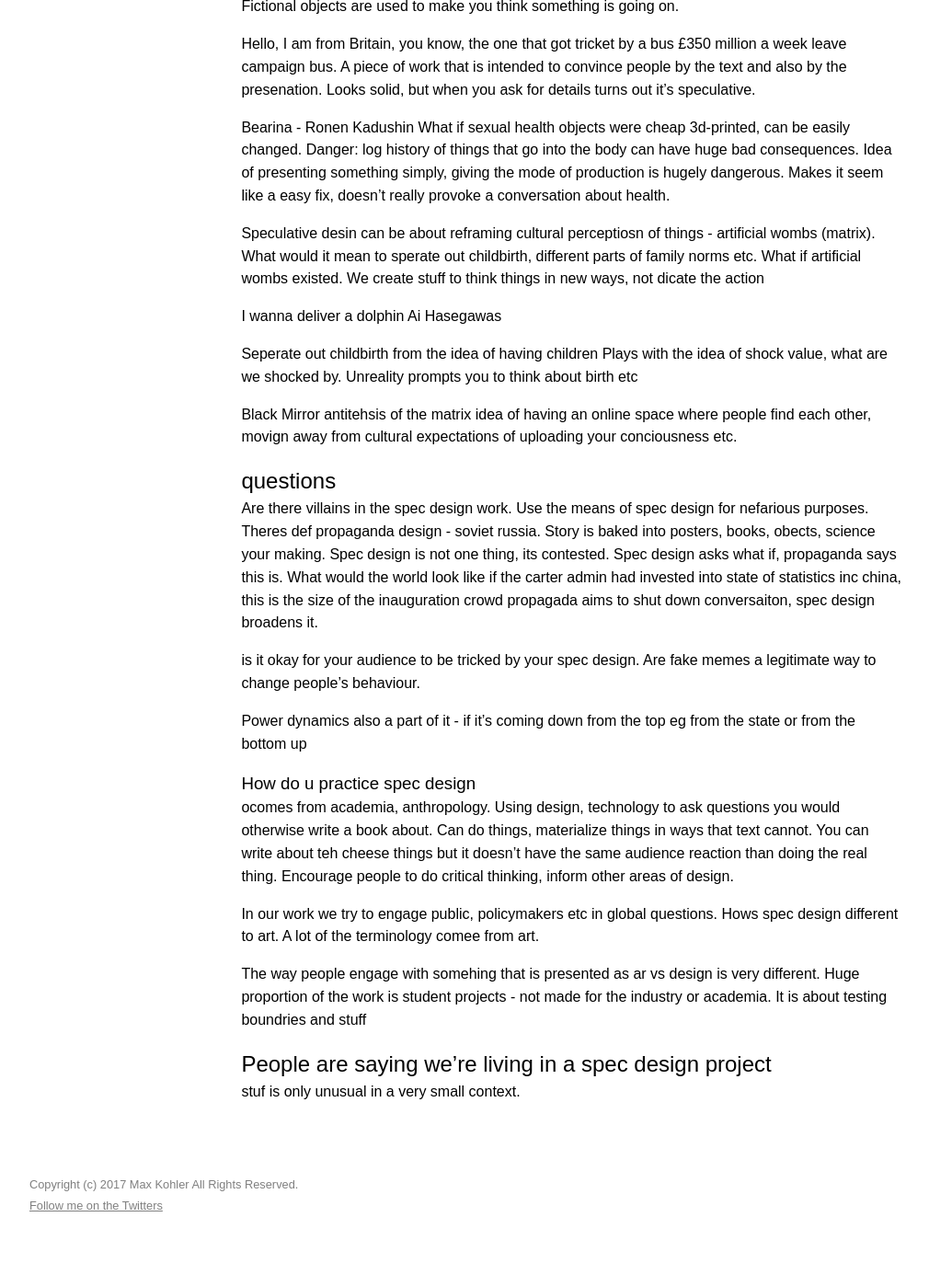
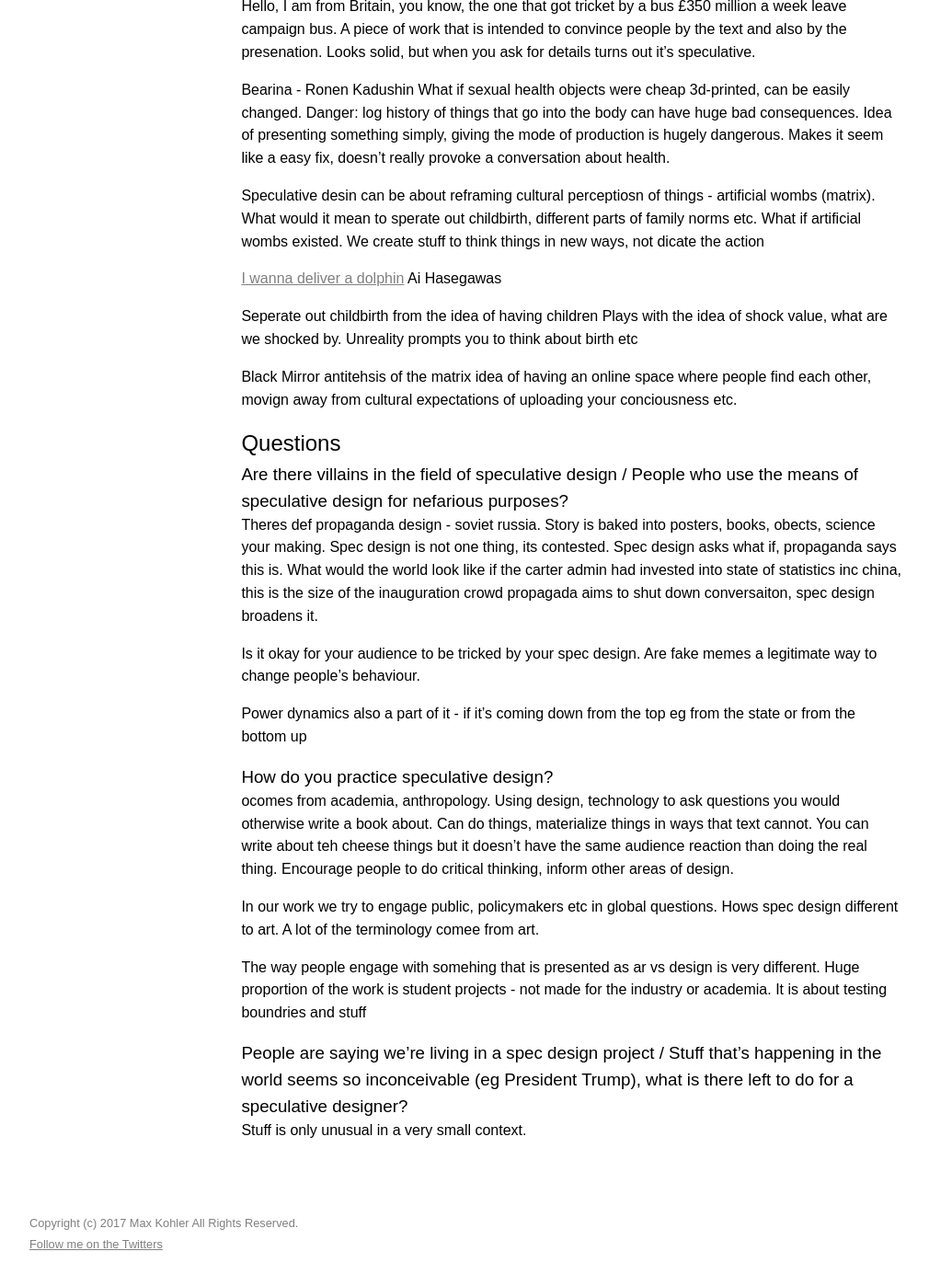
Before and after one commit to awesomephant/notes, a Jekyll site: the page built from _posts/2017-02-14-lcc-speculative-design.markdown, in a window 1280 px wide and 1400 px high, scrolled down 1865 px. Shown: the whole window at 92% size, without its empty margins (32-1042 px from the left). Built offline with Jekyll 4.4.1, drawn with Linux system fonts in a browser that asks for light colours; before the commit the page ends 3223 px from its top, so only the background shows below that.

Commit message:
clean up notes

```diff
--- a/_posts/2017-02-14-lcc-speculative-design.markdown
+++ b/_posts/2017-02-14-lcc-speculative-design.markdown
@@ -87,7 +86,7 @@
 
 Speculative desin can be about reframing cultural perceptiosn of things - artificial wombs (matrix). What would it mean to sperate out childbirth, different parts of family norms etc. What if artificial wombs existed. We create stuff to think things in new ways, not dicate the action
 
-I wanna deliver a dolphin
+[I wanna deliver a dolphin](http://aihasegawa.info/?works=i-wanna-deliver-a-dolphin)
 Ai Hasegawas
 
 Seperate out childbirth from the idea of having children
@@ -97,23 +96,26 @@
 antitehsis of the matrix
 idea of having an online space where people find each other, movign away from cultural expectations of uploading your conciousness etc.
 
-## questions
+## Questions
 
-Are there villains in the spec design work. Use the means of spec design for nefarious purposes.
+### Are there villains in the field of speculative design / People who use the means of speculative design for nefarious purposes?
+
 Theres def propaganda design - soviet russia. Story is baked into posters, books, obects, science your making. Spec design is not one thing, its contested. Spec design asks what if, propaganda says this is. What would the world look like if the carter admin had invested into
 state of statistics inc china, this is the size of the inauguration crowd
 propagada aims to shut down conversaiton, spec design broadens it.
 
-is it okay for your audience to be tricked by your spec design. Are fake memes a legitimate way to change people's behaviour.
+Is it okay for your audience to be tricked by your spec design. Are fake memes a legitimate way to change people's behaviour.
 
 Power dynamics also a part of it - if it's coming down from the top eg from the state or from the bottom up
 
-### How do u practice spec design
+### How do you practice speculative design?
+
 ocomes from academia, anthropology. Using design, technology to ask questions you would otherwise write a book about. Can do things, materialize things in ways that text cannot. You can write about teh cheese things but it doesn't have the same audience reaction than doing the real thing. Encourage people to do critical thinking, inform other areas of design.
 
 In our work we try to engage public, policymakers etc in global questions. Hows spec design different to art. A lot of the terminology comee from art.
 
 The way people engage with somehing that is presented as ar vs design is very different. Huge proportion of the work is student projects - not made for the industry or academia. It is about testing boundries and stuff
 
-## People are saying we're living in a spec design project
-stuf is only unusual in a very small context.
+### People are saying we're living in a spec design project / Stuff that's happening in the world seems so inconceivable (eg President Trump), what is there left to do for a speculative designer?
+
+Stuff is only unusual in a very small context.
```
Also changed, not shown: other parts of _posts/2017-02-14-lcc-speculative-design.markdown (+1 -2 lines).
